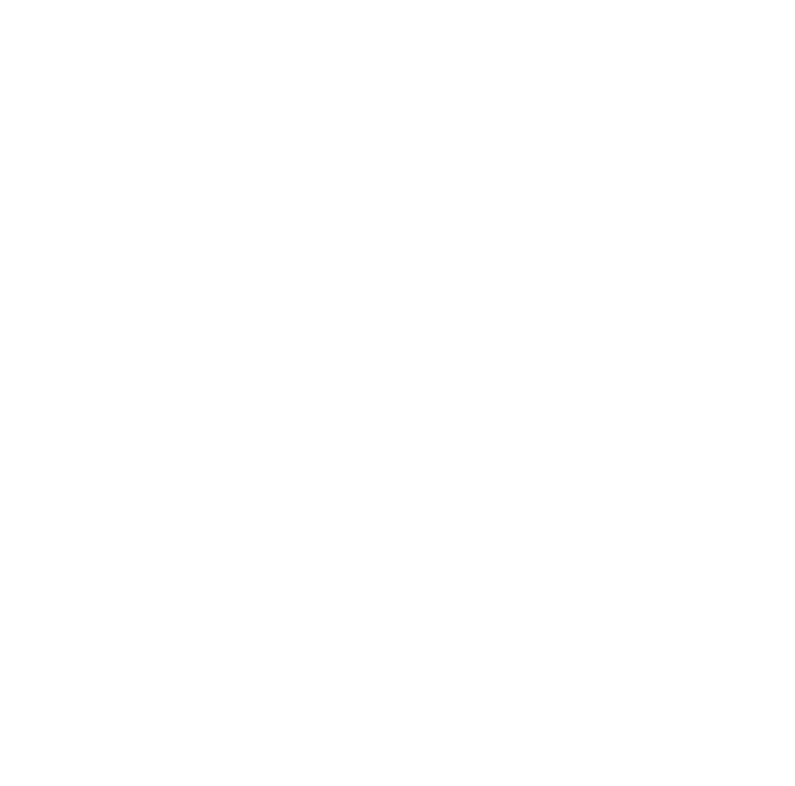
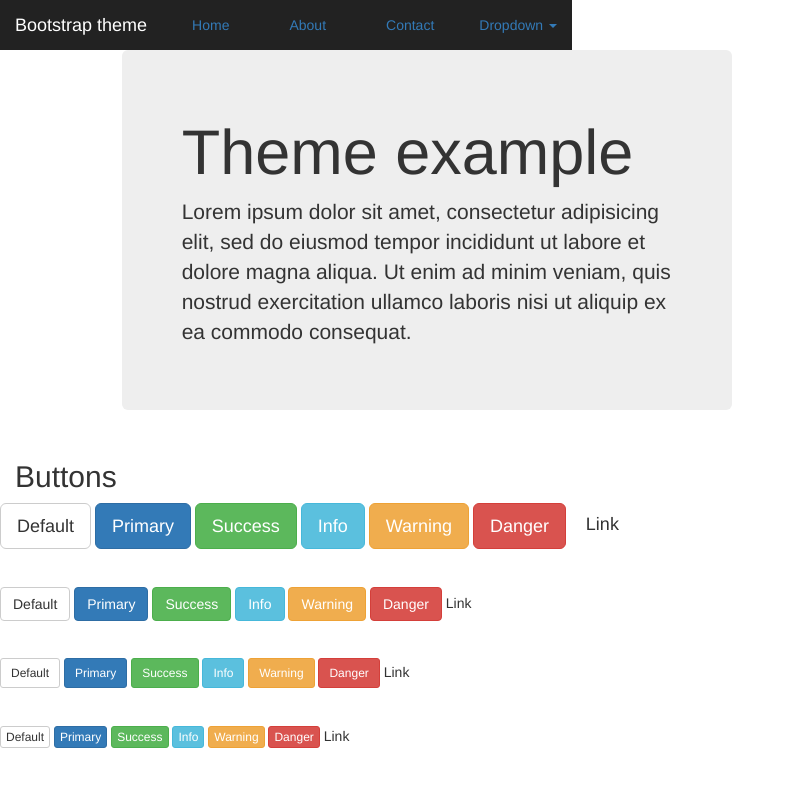
Before and after one commit to Inti15/ejerciciosBootstrap, a plain HTML site: page bootstrapTheme/index.html in a window 1280 px wide. Shown: the whole page, without its empty margins (0-795 px from the left). Drawn offline with nearby package versions, Linux system fonts and the light colour scheme.

Commit message:
Se agrega navbar, caja de texto y botones.

```diff
--- a/bootstrapTheme/css/main.css
+++ b/bootstrapTheme/css/main.css
@@ -16,14 +16,17 @@ p{
 
 
 /*Margenes*/
-/*.margen{
+.margen{
   margin: 7%;
 }
 
-.mt-5{
+.mt-3{
+  margin-top: 3%;
+}
+/*.mt{
   margin-top: 5%;
-}
+}*/
 
 .mb-5{
   margin-bottom: 5%;
-}*/
+}
--- a/bootstrapTheme/index.html
+++ b/bootstrapTheme/index.html
@@ -10,6 +10,79 @@
     <link rel="stylesheet" href="css/main.css">
   </head>
   <body>
+    <header class="container-fluid">
+      <nav class="row">
+        <ul class="navbar-inverse nav navbar-nav ">
+          <a class="navbar-brand" href="#">Bootstrap theme</a>
+          <li class="container-fluid"><a href="#"> Home <span class="sr-only">(current)</span></a></li>
+          <li class="container-fluid"><a href="#"> About </a></li>
+          <li class="container-fluid"><a href="#"> Contact </a></li>
+          <li class="dropdown">
+            <a href="#" class=" dropdown-toggle" data-toggle="dropdown" role="button" aria-haspopup="true" aria-expanded="false">Dropdown <span class="caret"></span></a>
+            <ul class="dropdown-menu">
+            <li><a href="#">Action</a></li>
+            <li><a href="#">Another action</a></li>
+            <li><a href="#">Something else here</a></li>
+            <li role="separator" class="divider"></li>
+            <li><a href="#">Separated link</a></li>
+            <li role="separator" class="divider"></li>
+            <li><a href="#">One more separated link</a></li>
+          </ul>
+          </li>
+        </ul>
+      </nav>
+    </header>
+    <!-- Caja texto -->
+    <section class="container-fluid centrar">
+      <div class="row ">
+        <div class="col-md-offset-1 col-md-6 ">
+          <div class="jumbotron">
+            <h1>Theme example</h1>
+            <p>Lorem ipsum dolor sit amet, consectetur adipisicing elit, sed do eiusmod tempor incididunt ut labore et dolore magna aliqua. Ut enim ad minim veniam, quis nostrud exercitation ullamco laboris nisi ut aliquip ex ea commodo consequat.</p>
+          </div>
+        </div>
+      </div>
+    </section>
+    <!-- Botones -->
+    <section class="container-fluid">
+      <h2>Buttons</h2>
+      <div class="row">
+        <button type="button" class="btn btn-default btn-lg">Default</button>
+        <button type="button" class="btn btn-primary btn-lg">Primary</button>
+        <button type="button" class="btn btn-success btn-lg">Success</button>
+        <button type="button" class="btn btn-info btn-lg">Info</button>
+        <button type="button" class="btn btn-warning btn-lg">Warning</button>
+        <button type="button" class="btn btn-danger btn-lg">Danger</button>
+        <span class="btn-lg">Link</span>
+      </div>
+      <div class="row mt-3">
+        <button type="button" class="btn btn-default">Default</button>
+        <button type="button" class="btn btn-primary">Primary</button>
+        <button type="button" class="btn btn-success">Success</button>
+        <button type="button" class="btn btn-info">Info</button>
+        <button type="button" class="btn btn-warning">Warning</button>
+        <button type="button" class="btn btn-danger">Danger</button>
+        <span>Link</span>
+      </div>
+      <div class="row mt-3">
+        <button type="button" class="btn btn-default btn-sm">Default</button>
+        <button type="button" class="btn btn-primary btn-sm">Primary</button>
+        <button type="button" class="btn btn-success btn-sm">Success</button>
+        <button type="button" class="btn btn-info btn-sm">Info</button>
+        <button type="button" class="btn btn-warning btn-sm">Warning</button>
+        <button type="button" class="btn btn-danger btn-sm">Danger</button>
+        <span>Link</span>
+      </div>
+      <div class="row mt-3">
+        <button type="button" class="btn btn-default btn-xs">Default</button>
+        <button type="button" class="btn btn-primary btn-xs">Primary</button>
+        <button type="button" class="btn btn-success btn-xs">Success</button>
+        <button type="button" class="btn btn-info btn-xs">Info</button>
+        <button type="button" class="btn btn-warning btn-xs">Warning</button>
+        <button type="button" class="btn btn-danger btn-xs">Danger</button>
+        <span>Link</span>
+      </div>
+    </section>
     <!-- jQuery (necessary for Bootstrap's JavaScript plugins) -->
     <script src="https://ajax.googleapis.com/ajax/libs/jquery/1.12.4/jquery.min.js"></script>
     <!-- Include all compiled plugins (below), or include individual files as needed -->
```
